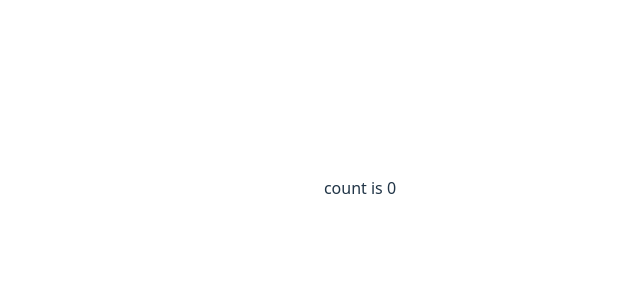
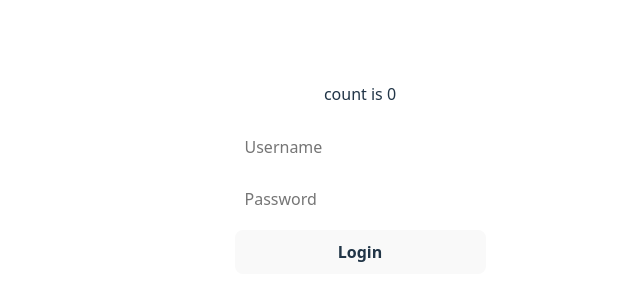
Before and after one commit to Akke/agilgruppvecka2, a React (Vite) app: page / in a window 1280 px wide. Shown: the part 212-512 px from the top of the page, without its empty margins (280-920 px from the left). Built offline with nearby package versions, Linux system fonts and the light colour scheme.

Commit message:
added login with JWT

```diff
--- a/src/App.jsx
+++ b/src/App.jsx
@@ -1,10 +1,13 @@
 import './App.css'
 import Counter from "./components/Counter/Counter.jsx";
+import Login from './components/Login/Login.jsx';
 
 function App() {
   return (
     <>
       count is <Counter />
+
+      <Login />
     </>
   )
 }
--- /dev/null
+++ b/src/components/Login/Login.css
@@ -0,0 +1,22 @@
+.login-form form {
+    display: flex;
+    flex-direction: column;
+    gap: 10px;
+    margin: 20px 0;
+}
+
+.login-form form input {
+    padding: 10px;
+    border: none;
+    font-family: inherit;
+    font-size: inherit;
+    color: inherit;
+}
+
+.login-form form button[type="submit"] {
+    font-family: inherit;
+    font-size: inherit;
+    color: inherit;
+    font-weight: bold;
+    cursor: pointer;
+}
--- /dev/null
+++ b/src/components/Login/Login.jsx
@@ -0,0 +1,33 @@
+import "./Login.css";
+import {login} from "../../services/login.js";
+
+const Login = () => {
+    const onSubmit = async (e) => {
+        e.preventDefault();
+
+        const username = e.target.username.value;
+        const password = e.target.password.value;
+
+        const result = await login(username, password);
+
+        if(result.status == 200) {
+            const jwt = await result.text();
+            localStorage.setItem("jwt", jwt);
+        } else {
+            const error = await result.text();
+            console.error(error);
+        }
+    }
+
+    return (
+        <div className="login-form">
+            <form onSubmit={onSubmit}>
+                <input type="text" name="username" placeholder="Username" />
+                <input type="password" name="password" placeholder="Password" />
+                <button type="submit" >Login</button>
+            </form>
+        </div>
+    );
+}
+
+export default Login;
--- /dev/null
+++ b/src/services/login.js
@@ -0,0 +1,15 @@
+export const login = async (username, password) => {
+    try {
+        const response = await fetch("https://tokenservice-jwt-2025.fly.dev/token-service/v1/request-token", {
+            method: "POST",
+            headers: {
+                "Content-Type": "application/json"
+            },
+            body: JSON.stringify({ username: username, password: password })
+        });
+
+        return response;
+    } catch(e) {
+        throw new Error(e);
+    }
+}
```
